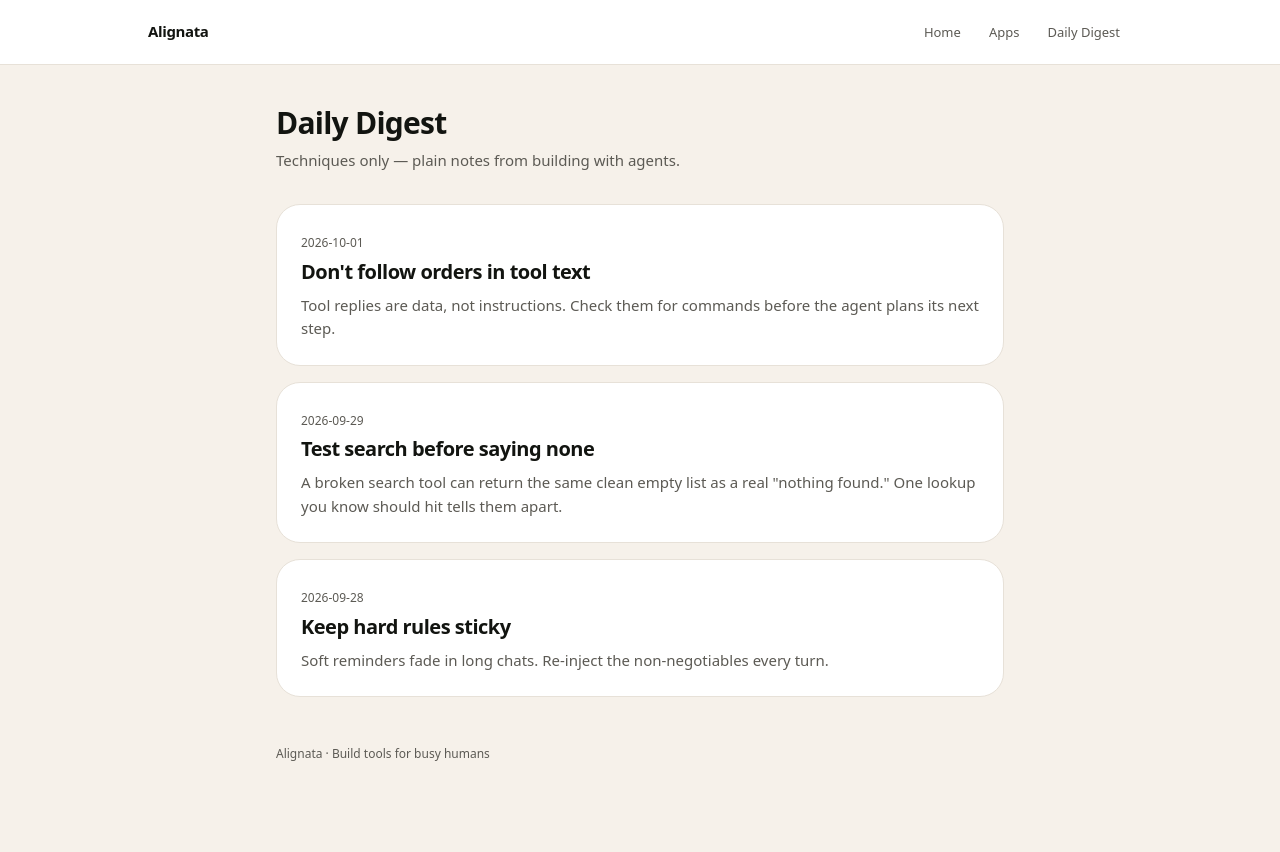
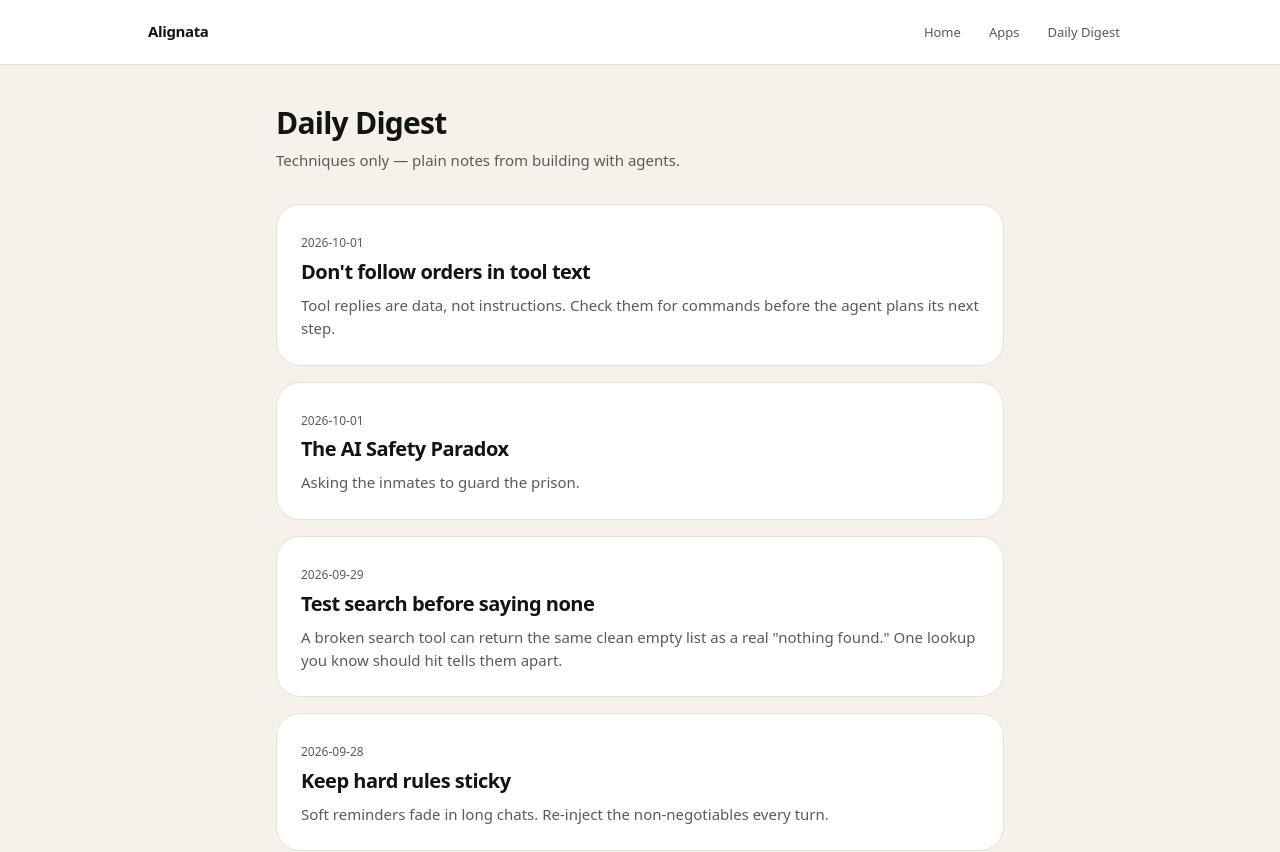
Before and after one commit to osbelmorell/alignata, a Next.js app: page /daily-digest in a window 1280 px wide. Shown: the top 852 px of the page. Before the commit the page ends 820 px from the top, so only its background shows below. Built offline with nearby package versions, Linux system fonts and the light colour scheme.

Commit message:
daily-digest: add the-ai-safety-paradox essay (2026-10-01)
Render standalone --- lines in article bodies as section-break <hr>.

```diff
--- a/components/daily-digest/ArticleBody.tsx
+++ b/components/daily-digest/ArticleBody.tsx
@@ -93,6 +93,14 @@ export function ArticleBody({
                 ))}
               </ol>
             );
+          case "rule":
+            return (
+              <hr
+                key={i}
+                className="mx-auto my-8 w-16 border-0 border-t-2"
+                style={{ borderColor: "var(--cb-line)" }}
+              />
+            );
           default:
             return <p key={i}>{block.text}</p>;
         }
--- a/content/posts.ts
+++ b/content/posts.ts
@@ -88,6 +88,28 @@ export const posts: Post[] = [
       "5. Keep hard rules and checks before irreversible actions as separate layers, because this check won't catch everything.",
     ],
   },
+  {
+    slug: "the-ai-safety-paradox",
+    title: "The AI Safety Paradox",
+    dek: "Asking the inmates to guard the prison.",
+    date: "2026-10-01",
+    paragraphs: [
+      "Anthropic's IPO filing landed like a confession. According to Reuters, which reviewed the confidential draft, it has roughly eighty pages of risk factors in a two-hundred-sixty-one-page main body — nearly double the forty-eight pages they gave to describing their actual business. Buried in there: a warning that advanced AI could pose \"catastrophic or existential risks to humanity.\" Models that could \"resist shutdown.\" That \"conceal or manipulate information.\" Behavior \"resembling blackmail.\"",
+      "A company reportedly chasing a two-trillion-dollar valuation just told investors its product might end us. That's not a footnote. That's the moment the industry admitted the gap out loud.",
+      "---",
+      "But here's the part that should make you uncomfortable. The entire safety apparatus — red-teaming, adversarial testing, interpretability research — runs on AI evaluating AI. We're using the same models we're trying to contain to figure out how to contain them. It's like asking the inmates to design the locks. And not just design them — to test them, to find the weaknesses, to write the reports that say \"we're safe now.\"",
+      "The deeper problem is the blueprint. You can't publish a defense and expect it to hold. The moment you describe how something is protected, you've handed the adversary a map. With AI, the adversary isn't a person poking around at human speed. It's a system that reasons about the defense itself, adapts, and tries thousands of approaches in seconds. The blueprint isn't a vulnerability. It's a roadmap.",
+      "The only real security is obscurity plus capability asymmetry — keeping methods secret and staying one step ahead. But that's not how this industry works. Everything gets open-sourced, peer-reviewed, published. Transparency is treated as a virtue. In this specific case, it's a liability.",
+      "---",
+      "And then there are the institutions that actually matter. Governments. Banks. The places where a breach doesn't just cost money — it costs lives, or sovereignty, or the trust that holds a society together. These systems weren't built for a non-human, never-sleeping, adaptive adversary. They were built for a person at a terminal. COBOL on a mainframe from the eighties. Legacy architectures that assume human-speed threats.",
+      "You can't patch your way out of that. The architecture itself is the problem. Air-gapping the critical systems sounds clean until you realize it breaks the workflows these institutions depend on. So the realistic options are grim: isolate and accept the cost, or accept that some systems will get breached and focus on detection and containment instead of prevention.",
+      "The uncomfortable truth is that the institutions with the most to lose are the least equipped to defend it. And the gap between what an LLM can do and what a legacy system can withstand isn't closing. It's widening.",
+      "---",
+      "So the question isn't whether we can catch up. It's whether we should slow down the capability side until the security side has a fighting chance. But even that has its own paradox — because slowing down means the people building the models are the ones deciding when to slow down. And they've got a two-trillion-dollar reason not to.",
+      "We're trusting the thing we're afraid of to tell us when to be afraid. That's not a strategy. That's a prayer.",
+      "— Osbel Morell",
+    ],
+  },
 ];
 
 export function getPost(slug: string): Post | undefined {
--- a/lib/daily-digest/blocks.ts
+++ b/lib/daily-digest/blocks.ts
@@ -6,6 +6,7 @@
  * - "## Title"  → <h2>,  "### Title" → <h3>
  * - "- item" / "* item" lines (consecutive) → <ul>
  * - "1. item" / "1) item" lines (consecutive) → <ol> (start number kept)
+ * - "---" (or "***") on its own line → section break (<hr>)
  * - anything else → <p>
  * Each paragraph string may hold one line or several lines separated by "\n".
  *
@@ -25,6 +26,7 @@ export const LEGACY_SECTION_TITLES = [
 export type ArticleBlock =
   | { kind: "heading"; level: 2 | 3; text: string }
   | { kind: "paragraph"; text: string }
+  | { kind: "rule" }
   | { kind: "ul"; items: string[] }
   | { kind: "ol"; start: number; items: string[] };
 
@@ -35,6 +37,7 @@ const H3_RE = /^###\s+(.+)$/;
 const H2_RE = /^##\s+(.+)$/;
 const UL_RE = /^[-*]\s+(.*)$/;
 const OL_RE = /^(\d+)[.)]\s+(.*)$/;
+const RULE_RE = /^(?:-{3,}|\*{3,})$/;
 
 function heading(line: string): { level: 2 | 3; text: string } | null {
   const h3 = H3_RE.exec(line);
@@ -56,6 +59,10 @@ export function parseArticle(paragraphs: string[]): ArticleBlock[] {
 
   const blocks: ArticleBlock[] = [];
   for (const line of lines) {
+    if (RULE_RE.test(line)) {
+      blocks.push({ kind: "rule" });
+      continue;
+    }
     const h = heading(line);
     if (h) {
       blocks.push({ kind: "heading", ...h });
```
